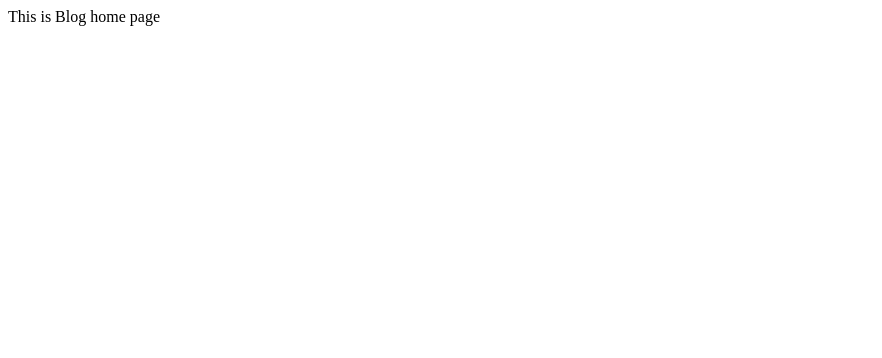
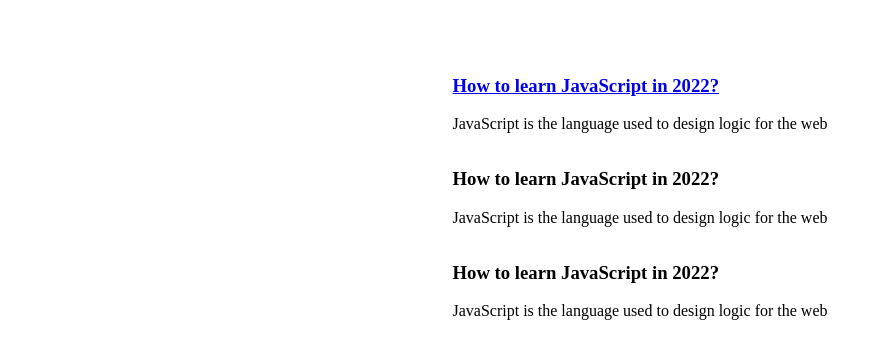
Before and after one commit to NileshShete/NextjsDemo, a Next.js app: page /blog in a window 1280 px wide. Shown: the top 358 px of the page, without its empty margins (0-882 px from the left). Built offline with nearby package versions, Linux system fonts and the light colour scheme.

Commit message:
create blog page

```diff
--- a/pages/about.js
+++ b/pages/about.js
@@ -3,5 +3,5 @@
 const About =()=> {
     return <div>This is my about component</div>;
 }
-// nvm install--lts && nvm use--lts && npm run dev
+// nvm install --lts && nvm use --lts && npm run dev
 export default About
--- a/pages/blog.js
+++ b/pages/blog.js
@@ -1,7 +1,24 @@
 import React from 'react'
+import styles from "../src/app/ Blog.module.css"
+import Link from 'next/link'
+const Blog = () => {
+    return <div className={styles.container}>
+        <main className={styles.main}>
+            <div>
+                <Link href={'/blogpost/learn-javascript'}>
+                    <h3 className={styles.blogItemh3}>How to learn JavaScript in 2022?</h3></Link>
+                <p>JavaScript is the language used to design logic for the web</p>
+            </div>
+            <div className="blogItem">
+                <h3>How to learn JavaScript in 2022?</h3>
+                <p>JavaScript is the language used to design logic for the web</p>
+            </div>
+            <div className="blogItem">
+                <h3>How to learn JavaScript in 2022?</h3>
+                <p>JavaScript is the language used to design logic for the web</p>
+            </div>
+        </main>
+    </div>
+};
 
-const Blog = () => {
-    return <div>This is Blog home page</div>;
-}
-
-export default Blog
+export default Blog;
--- /dev/null
+++ b/src/app/ Blog.module.css
@@ -0,0 +1,14 @@
+.main {
+    min-height: 100vh;
+    flex: 1;
+    display: flex;
+    flex-direction: column;
+    justify-content: center;
+    align-items: center;
+    justify-content: flex-start;
+      padding-top: 3rem;
+  }
+
+.blogItemh3{
+    cursor: pointer;
+}
--- /dev/null
+++ b/styles/BlogPost.module.css
@@ -0,0 +1,14 @@
+.main {
+    min-height: 100vh;
+    flex: 1;
+    display: flex;
+    flex-direction: column;
+    justify-content: center;
+    align-items: center;
+    justify-content: flex-start;
+      padding-top: 3rem;
+  }
+
+  .container {
+    padding: 0 22rem;
+  }
```
Also changed, not shown: component/ Navbar.js (added, +25 -0 lines), component/Layout.js (added, +13 -0 lines), pages/ _app.js (added, +14 -0 lines), pages/blogpost/[slug].js (+16 -8 lines), src/app/page.js (+13 -23 lines).
